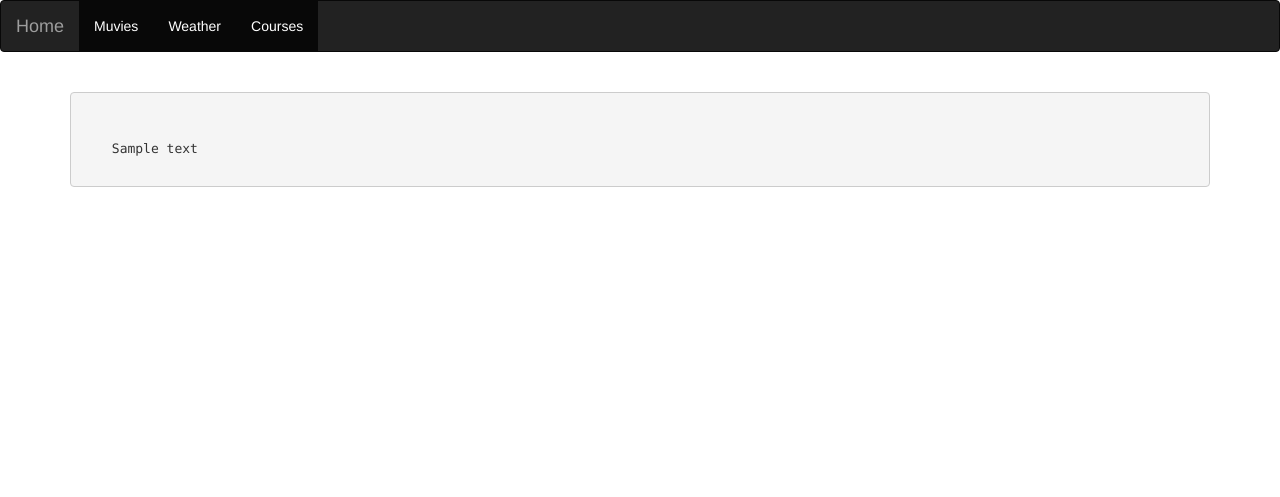
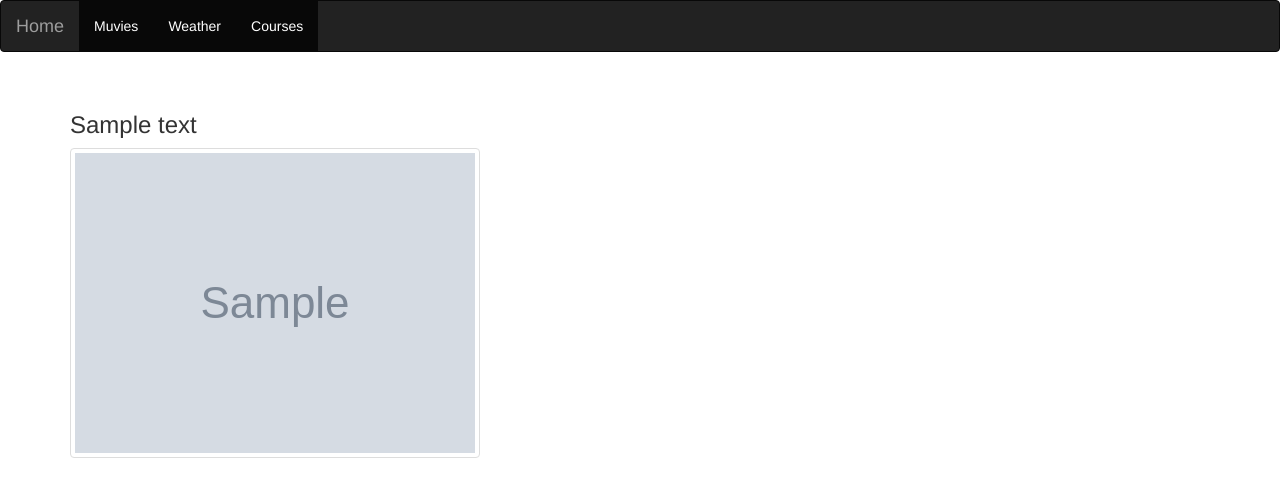
Before and after one commit to VadZim11/ORMEDIA_FLASK_APP, a Flask app: template myapplication/myapp/muvies/templates/muvies/muvies.html in a window 1280 px wide. Shown: the top 497 px of the page. Run offline with Flask 2, Linux system fonts and the light colour scheme; the template is opened without the code that fills it: most values are stand-ins (such as "Sample title", 1, 10 or a date in 2020); grey boxes marked "Sample" are stand-in pictures; some libraries are stand-ins or nearby versions.

Commit message:
add image muvies

```diff
--- a/myapplication/myapp/muvies/parsing_afisha_tut_by.py
+++ b/myapplication/myapp/muvies/parsing_afisha_tut_by.py
@@ -1,10 +1,13 @@
 import requests
 from bs4 import BeautifulSoup
+import os
 
 
 def parsing_afisha():
-    url = "https://afisha.tut.by/film/"
+    url = "https://afisha.tut.by/film"
+
     r = requests.get(url)
+
     afisha = BeautifulSoup(r.text, "lxml")
     h1 = afisha.find("div", {"class": "events-block js-cut_wrapper"})
     h2 = h1.findAll("ul", {"class": "b-lists list_afisha col-5"})
--- a/myapplication/myapp/muvies/templates/muvies/muvies.html
+++ b/myapplication/myapp/muvies/templates/muvies/muvies.html
@@ -5,9 +5,13 @@
 {% endblock %}
 
 {% block hello %}
-<pre>
-  {% for i in text %}
-    {{ i["name"] }}
-  {% endfor %}
-</pre>
+
+{% for i in text %}
+<div class="row">
+  <div class="col-md-6"><h3>{{ i["name"] }}</h3>
+    <img src="{{ i["muvi_image"] }}" alt="{{ i["name"] }}" class="img-thumbnail">
+  </div>
+</div>
+{% endfor %}
+
 {% endblock %}
```
